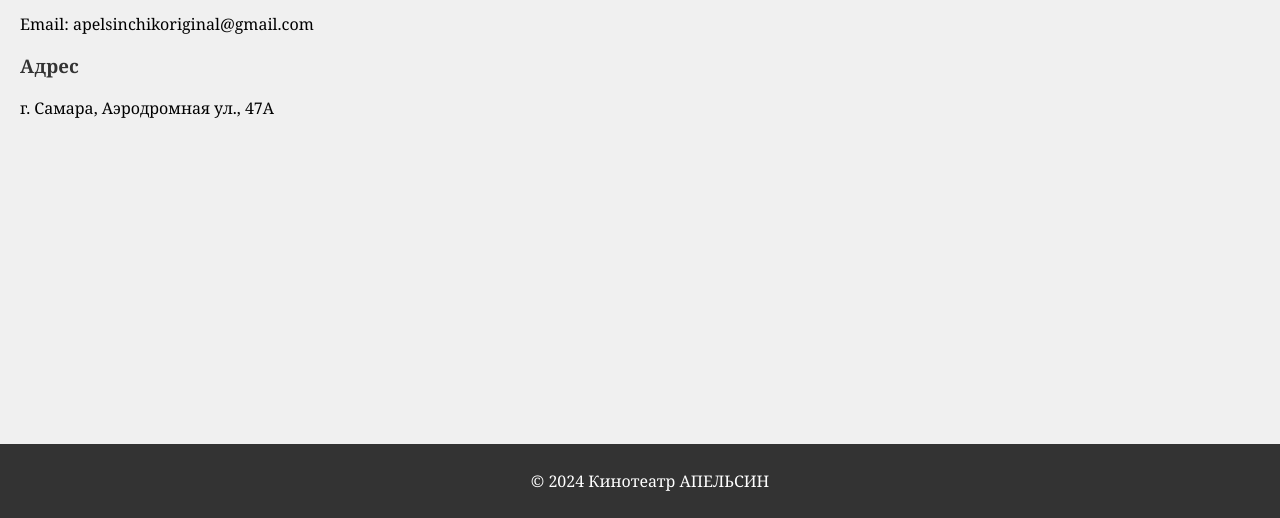
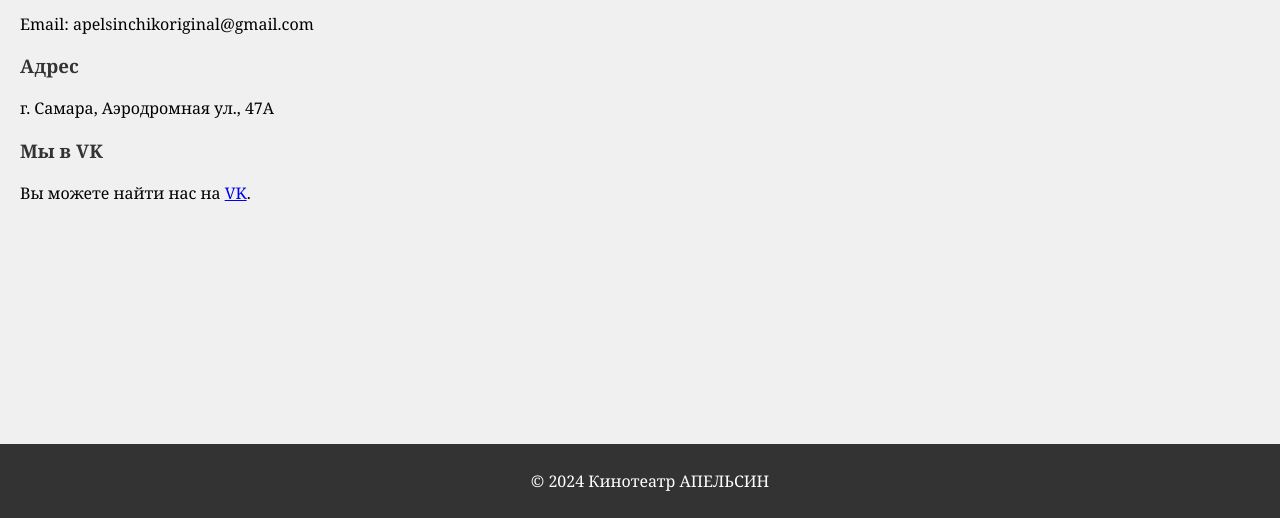
Before and after one commit to ApelsinDev/web6405zhuravlevns, a plain HTML site: page lab2/contacts.html in a window 1280 px wide. Shown: the part 282-800 px from the top of the page. Drawn offline with Linux system fonts and the light colour scheme.

Commit message:
ссылочка

```diff
--- a/lab2/contacts.html
+++ b/lab2/contacts.html
@@ -25,6 +25,10 @@
   <p>Email: apelsinchikoriginal@gmail.com</p>
   <h3>Адрес</h3>
   <p>г. Самара, Аэродромная ул., 47А</p>
+
+  <!-- Добавление ссылки на VK -->
+  <h3>Мы в VK</h3>
+  <p>Вы можете найти нас на <a href="https://vk.com/apelsin_fresh" target="_blank">VK</a>.</p>
 </main>
 </body>
 <footer>
```
